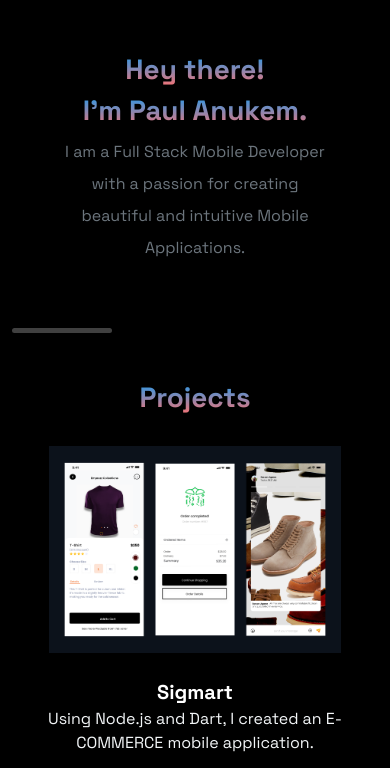
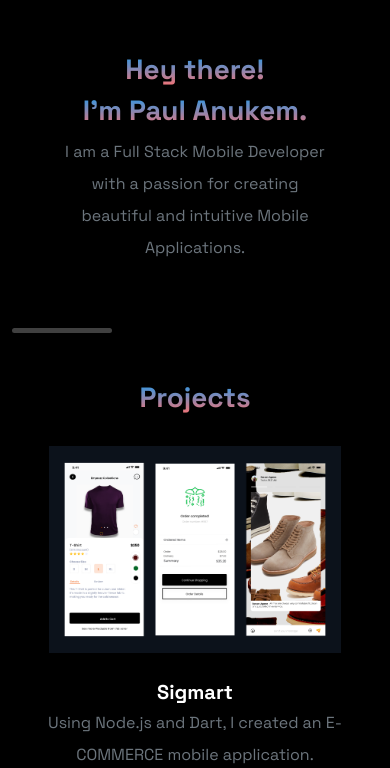
Before and after one commit to sussananukem/paul-anukem, a plain HTML site: page index.html in a window 390 px wide. Shown: the part 67-835 px from the top of the page. Drawn offline with nearby package versions, Linux system fonts and the light colour scheme.

Commit message:
changed paragraph color

```diff
--- a/css/styles.css
+++ b/css/styles.css
@@ -37,6 +37,8 @@
 
   p{
     text-align: center;
+    color: #6c757d;
+    line-height: 2;
   }
 }
 
```
